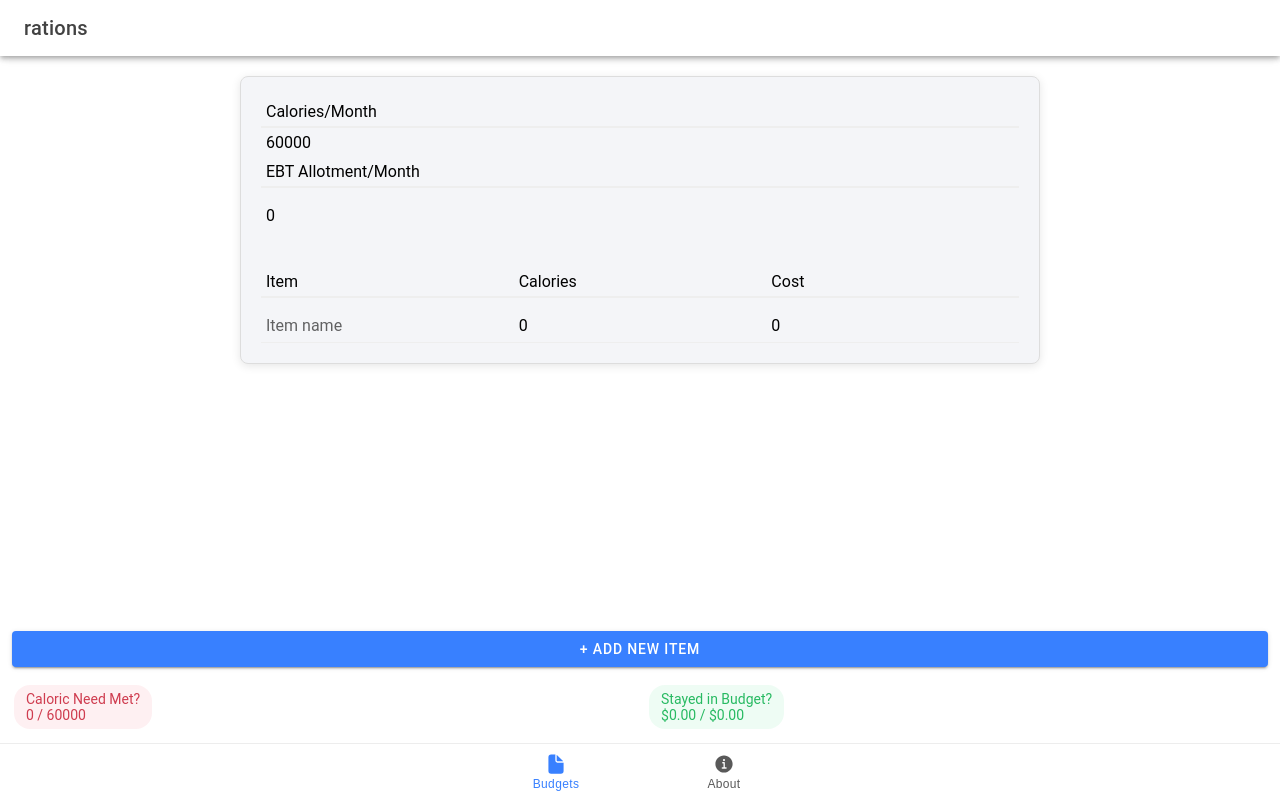
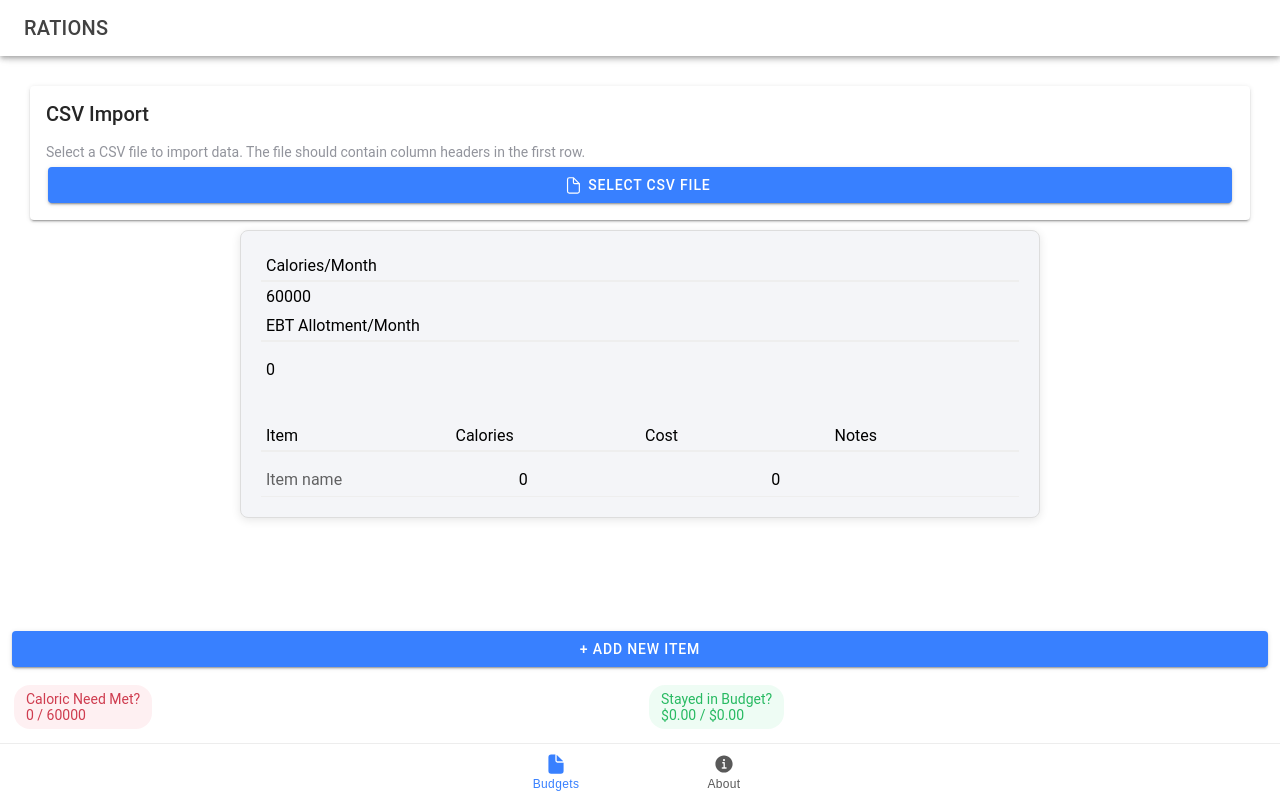
Before and after one commit to S4GU4R0/grocery-budget-for-calories-and-ebt, a React (Vite) app: page / in a window 1280 px wide. Built offline with nearby package versions, Linux system fonts and the light colour scheme.

Commit message:
fghvjbknm

```diff
--- a/index.html
+++ b/index.html
@@ -3,7 +3,7 @@
 
 <head>
   <meta charset="utf-8" />
-  <title>rations</title>
+  <title>RATIONS</title>
 
   <base href="/rations" />
 
--- a/package.json
+++ b/package.json
@@ -60,5 +60,5 @@
     "Safari >=15",
     "iOS >=15"
   ],
-  "description": "An Ionic project"
+  "description": "A food insecurity budgeting tool"
 }
--- a/src/components/CSVImport.jsx
+++ b/src/components/CSVImport.jsx
@@ -128,6 +128,7 @@ const CSVImport = ({ onComplete, mappingTemplate }) => {
                 onComplete(transformedData);
             }
         } catch (err) {
+            console.log({ err })
             setError('Upload failed. Please try again.');
             setShowAlert(true);
         } finally {
@@ -196,7 +197,7 @@ const CSVImport = ({ onComplete, mappingTemplate }) => {
                         </IonListHeader>
 
                         <IonText color="medium">
-                            <p>Map your CSV columns to the appropriate fields:</p>
+                            <p>ake sure the equivalent data goes in the right spot:</p>
                         </IonText>
 
                         <IonList>
--- a/src/components/FoodTracker.jsx
+++ b/src/components/FoodTracker.jsx
@@ -5,9 +5,11 @@ import {
   IonCol,
   IonInput,
 } from '@ionic/react';
+import CSVImport from './CSVImport';
 import './style.css';
 
 const FoodTracker = ({
+  setRows,
   rows,
   updateRow,
   ebtPerMonth,
@@ -17,8 +19,27 @@ const FoodTracker = ({
   caloriesPerMonth
 }) => {
 
+  // csv import stuff
+  const handleImportComplete = (data) => {
+    console.log('Imported data:', data);
+    // Process the data (send to API, etc.)
+    setRows(data)
+  };
+
+  const customMappingTemplate = {
+    'name': 'name',
+    'cost': 'cost',
+    'calories': 'calories',
+    "notes": "notes"
+  };
+
+
   return (
     <div className="app-container">
+      <CSVImport
+        onComplete={handleImportComplete}
+        mappingTemplate={customMappingTemplate}
+      />
       <IonGrid className="table-container">
         <IonRow className="table-header-row">
           <IonCol>Calories/Month</IonCol>
@@ -59,6 +80,7 @@ const FoodTracker = ({
           <IonCol>Item</IonCol>
           <IonCol>Calories</IonCol>
           <IonCol>Cost</IonCol>
+          <IonCol>Notes</IonCol>
         </IonRow>
 
         {rows.map((item) => (
--- a/src/pages/Home.tsx
+++ b/src/pages/Home.tsx
@@ -48,12 +48,13 @@ const Home: React.FC = () => {
           <IonButtons slot="start">
             <IonBackButton text={``} />
           </IonButtons>
-          <IonTitle>rations</IonTitle>
+          <IonTitle>RATIONS</IonTitle>
         </IonToolbar>
       </IonHeader>
 
       <IonContent fullscreen>
         <FoodTracker
+          setRows={setRows}
           rows={rows}
           updateRow={updateRow}
           ebtPerMonth={ebtPerMonth}
```
Also changed, not shown: public/manifest.json, 1 other file (tests, documents, lock files or other folders).
